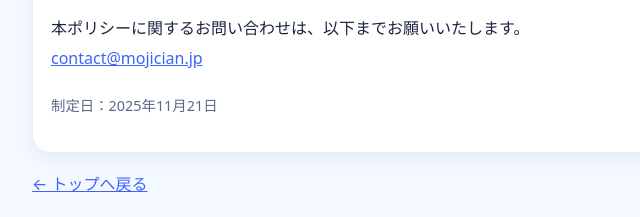
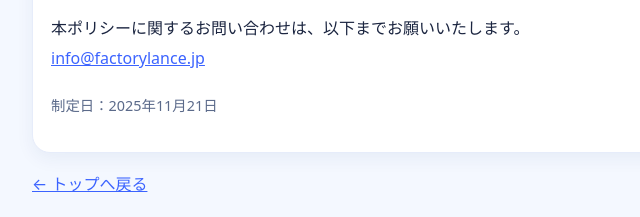
Before and after one commit to kmytkysengineer-code/mojician, a plain HTML site: page privacy.html in a window 1280 px wide. Shown: the part 1642-1859 px from the top of the page, 158-798 px from the left. Drawn offline with Linux system fonts and the light colour scheme.

Commit message:
Update privacy.html

```diff
--- a/privacy.html
+++ b/privacy.html
@@ -108,7 +108,7 @@
       <h2>8. お問い合わせ</h2>
       <p>
         本ポリシーに関するお問い合わせは、以下までお願いいたします。<br>
-        <a href="mailto:contact@mojician.jp">contact@mojician.jp</a>
+        <a href="mailto:info@factorylance.jp">info@factorylance.jp</a>
       </p>
 
       <p style="margin-top:18px; font-size:0.9rem; color:#5b6a8a;">
```
